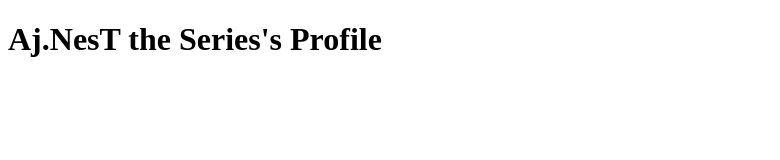
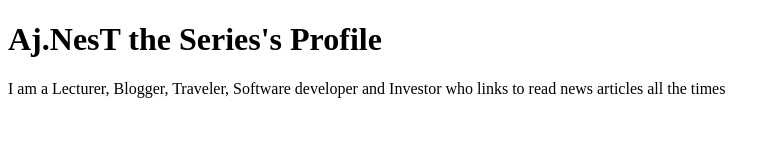
Before and after one commit to nattapongcha/github-desktop-project, a plain HTML site: page index.html in a window 1280 px wide. Shown: the whole page, without its empty margins (0-780 px from the left). Drawn offline with Linux system fonts and the light colour scheme.

Commit message:
Add information
add information

```diff
--- a/index.html
+++ b/index.html
@@ -7,5 +7,6 @@
 </head>
 <body>
     <h1>Aj.NesT the Series's Profile</h1>
+    <p>I am a Lecturer, Blogger, Traveler, Software developer and Investor who links to read news articles all the times</p>
 </body>
 </html>
```
